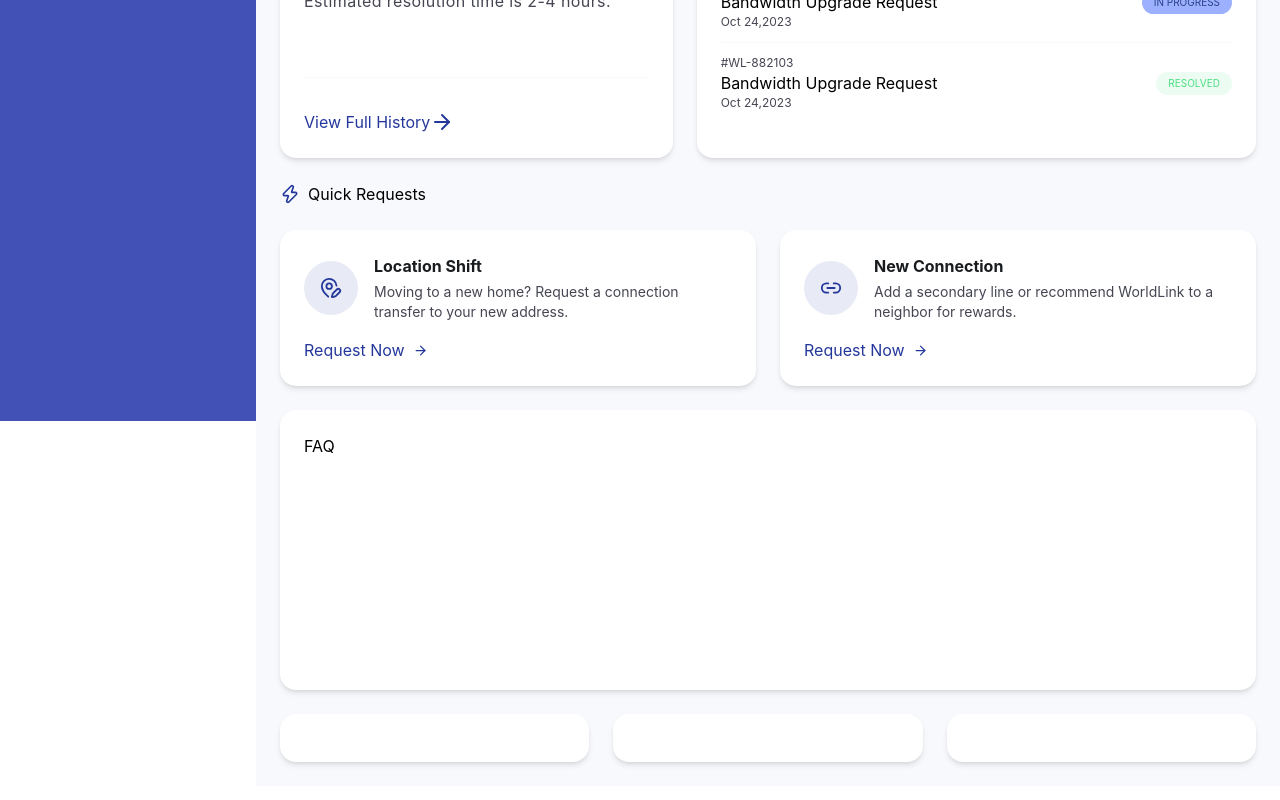
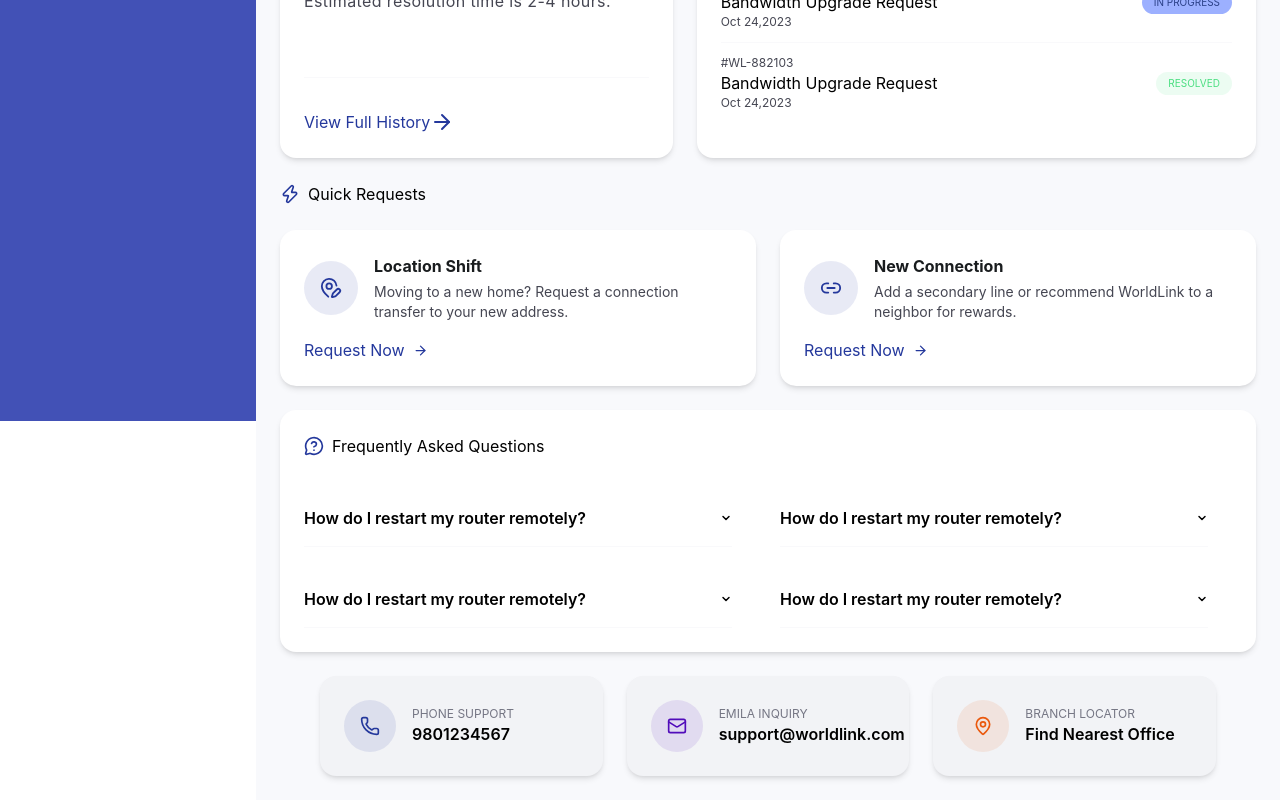
Before and after one commit to shi26tal/worldlink_project, a React (Vite) app: page /support in a window 1280 px wide. Shown: the part 379-1179 px from the top of the page. Built offline with nearby package versions, Linux system fonts and the light colour scheme.

Commit message:
done with support page

```diff
--- a/src/pages/SupportPage.tsx
+++ b/src/pages/SupportPage.tsx
@@ -1,8 +1,13 @@
 import {
   ArrowRight,
+  ChevronDown,
   History,
   Link2,
+  Mail,
+  MapPin,
   MapPinPen,
+  MessageCircleQuestionMark,
+  Phone,
   RouterIcon,
   Ticket,
   TriangleAlert,
@@ -132,7 +137,9 @@ const SupportPage = () => {
             </div>
 
             <div>
-              <h5 className="text-[#191C1E] text-base font-bold mb-1">Location Shift</h5>
+              <h5 className="text-[#191C1E] text-base font-bold mb-1">
+                Location Shift
+              </h5>
               <p className="text-[#454652] text-sm">
                 Moving to a new home? Request a connection transfer to your new
                 address.
@@ -153,9 +160,12 @@ const SupportPage = () => {
             </div>
 
             <div>
-              <h5 className="text-[#191C1E] text-base font-bold mb-1">New Connection</h5>
+              <h5 className="text-[#191C1E] text-base font-bold mb-1">
+                New Connection
+              </h5>
               <p className="text-[#454652] text-sm">
-               Add a secondary line or recommend WorldLink to a neighbor for rewards.
+                Add a secondary line or recommend WorldLink to a neighbor for
+                rewards.
               </p>
             </div>
           </div>
@@ -168,18 +178,82 @@ const SupportPage = () => {
       </div>
 
       {/* 4 */}
-      <div className="bg-white rounded-2xl shadow-md p-6 h-70 mb-6">FAQ</div>
+      <div className="bg-white rounded-2xl shadow-md p-6 h-auto mb-6">
+        <div className="flex flex-row gap-2 items-center mb-8">
+          <MessageCircleQuestionMark className="text-[#24389C]" size={20} />
+          <h3>Frequently Asked Questions</h3>
+        </div>
+        <div className="grid grid-cols-12 gap-6">
+          <div className="col-span-6 py-4 mr-6 flex flex-row justify-between items-center border-b border-[#C5C5D41A]">
+            <p className="text-base font-semibold">
+              How do I restart my router remotely?
+            </p>
+            <ChevronDown size={12} strokeWidth={3} />
+          </div>
+          <div className="col-span-6 py-4 mr-6  flex flex-row justify-between items-center border-b border-[#C5C5D41A]">
+            <p className="text-base font-semibold">
+              How do I restart my router remotely?
+            </p>
+            <ChevronDown size={12} strokeWidth={3} />
+          </div>
+          <div className="col-span-6 py-4 mr-6  flex flex-row justify-between items-center border-b border-[#C5C5D41A]">
+            <p className="text-base font-semibold">
+              How do I restart my router remotely?
+            </p>
+            <ChevronDown size={12} strokeWidth={3} />
+          </div>
+          <div className="col-span-6 py-4 mr-6  flex flex-row justify-between items-center border-b border-[#C5C5D41A]">
+            <p className="text-base font-semibold">
+              How do I restart my router remotely?
+            </p>
+            <ChevronDown size={12} strokeWidth={3} />
+          </div>
+        </div>
+      </div>
 
       {/* 5 */}
-      <div className="grid grid-cols-12 gap-6">
+      <div className="grid grid-cols-12 gap-6 mx-10">
         {/* phone */}
-        <div className="col-span-4 bg-white rounded-2xl shadow-md p-6"></div>
+        <div className="col-span-4 bg-[#F2F3F6] rounded-2xl shadow-md p-6">
+          <div className="flex flex-row gap-4 items-center">
+            <div className="bg-[#24389C1A] text-[#24389C] p-4 rounded-full">
+              <Phone size={20} />
+            </div>
+            <div>
+              <p className="text-[#757684] uppercase text-xs">Phone Support</p>
+              <span className="text-base font-semibold">9801234567</span>
+            </div>
+          </div>
+        </div>
 
         {/* email */}
-        <div className="col-span-4 bg-white rounded-2xl shadow-md p-6"></div>
+        <div className="col-span-4 bg-[#F2F3F6] rounded-2xl shadow-md p-6">
+          <div className="flex flex-row gap-4 items-center">
+            <div className="bg-[#510CBA1A] text-[#510CBA] p-4 rounded-full">
+              <Mail size={20} />
 
+            </div>
+            <div>
+              <p className="text-[#757684] uppercase text-xs">Emila Inquiry</p>
+              <span className="text-base font-semibold">support@worldlink.com</span>
+            </div>
+          </div>
+        </div>
         {/* branch */}
-        <div className="col-span-4 bg-white rounded-2xl shadow-md p-6"></div>
+        <div className="col-span-4 bg-[#F2F3F6] rounded-2xl shadow-md p-6">
+          <div className="flex flex-row gap-4 items-center">
+            <div className="bg-[#EA580C1A] text-[#EA580C] p-4 rounded-full">
+              <MapPin size={20} />
+
+            </div>
+            <div>
+              <p className="text-[#757684] uppercase text-xs">Branch Locator</p>
+              <span className="text-base font-semibold">Find Nearest Office</span>
+            </div>
+          </div>
+        </div>
+
+
       </div>
     </div>
   );
```
